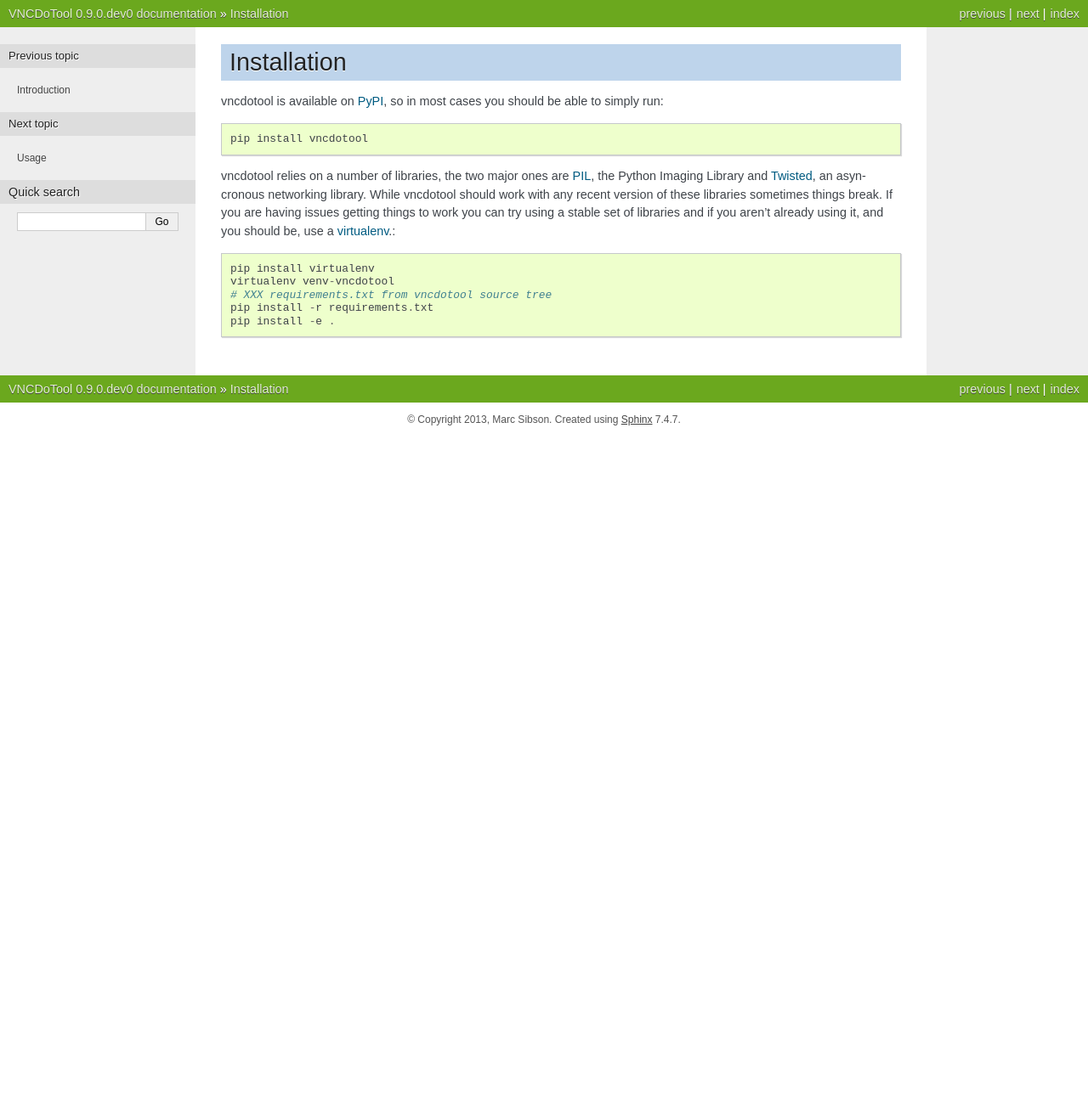
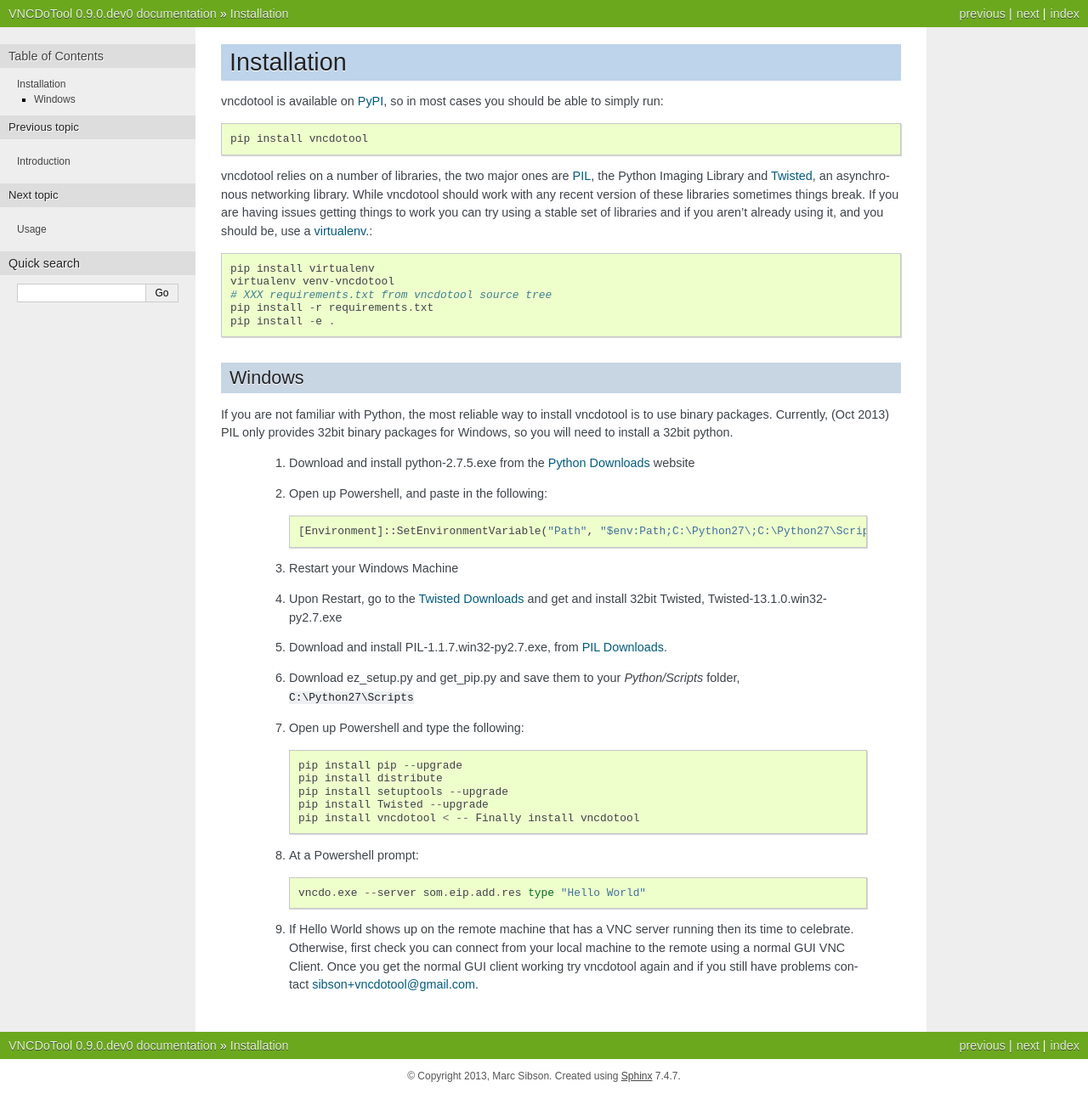
Before and after one commit to sibson/vncdotool, a Sphinx documentation site: the page built from docs/install.rst, in a window 1280 px wide. Shown: the whole page at 85% size. Built offline with Sphinx 7.4.7, drawn with Linux system fonts in a browser that asks for light colours; before the commit the page ends 900 px from its top, so only the background shows below that.

Commit message:
isntall.rst: update with detailed windows instructions, thanks Will Coleman

```diff
--- a/docs/install.rst
+++ b/docs/install.rst
@@ -6,7 +6,7 @@
     pip install vncdotool
 
 vncdotool relies on a number of libraries, the two major ones are PIL_, the Python Imaging Library and
-Twisted_, an asyncronous networking library.
+Twisted_, an asynchronous networking library.
 While vncdotool should work with any recent version of these libraries sometimes things break.
 If you are having issues getting things to work you can try using a stable set of libraries
 and if you aren't already using it, and you should be, use a virtualenv_.::
@@ -18,7 +18,42 @@
     pip install -e .
 
 
+Windows
+---------
+If you are not familiar with Python, the most reliable way to install vncdotool is to use binary packages.
+Currently, (Oct 2013) PIL only provides 32bit binary packages for Windows, so you will need to install a 32bit python.
+
+    1. Download and install python-2.7.5.exe from the `Python Downloads`_ website
+    2. Open up Powershell, and paste in the following::
+
+        [Environment]::SetEnvironmentVariable("Path", "$env:Path;C:\Python27\;C:\Python27\Scripts\", "User")
+
+    3. Restart your Windows Machine
+    4. Upon Restart, go to the `Twisted Downloads`_ and get and install 32bit Twisted, Twisted-13.1.0.win32-py2.7.exe
+    5. Download and install PIL-1.1.7.win32-py2.7.exe, from `PIL Downloads`_.
+    6. Download ez_setup.py and get_pip.py and save them to your `Python/Scripts` folder, ``C:\Python27\Scripts``
+    7. Open up Powershell and type the following::
+
+        pip install pip --upgrade
+        pip install distribute
+        pip install setuptools --upgrade
+        pip install Twisted --upgrade
+        pip install vncdotool < -- Finally install vncdotool
+
+    8. At a Powershell prompt::
+
+        vncdo.exe --server som.eip.add.res type "Hello World"
+
+    9. If Hello World shows up on the remote machine that has a VNC server running then its time to celebrate.
+       Otherwise, first check you can connect from your local machine to the remote using a normal GUI VNC Client.
+       Once you get the normal GUI client working try vncdotool again and if you still have problems contact sibson+vncdotool@gmail.com.
+
 .. _PyPI: https://pypi.python.org/pypi
 .. _PIL: http://www.pythonware.com/products/pil/
+.. _PIL Downloads: http://www.pythonware.com/products/pil/
+.. _Python Downloads: http://python.org/download/
 .. _Twisted: http://twistedmatrix.com/
+.. _Twisted Downloads: http://twistedmatrix.com/trac/wiki/Downloads
 .. _virtualenv: http://www.virtualenv.org/
+.. _ez_setup.py: https://bitbucket.org/pypa/setuptools/raw/bootstrap/ez_setup.py
+.. _get_pip.py: https://raw.github.com/pypa/pip/master/contrib/get-pip.py
```
